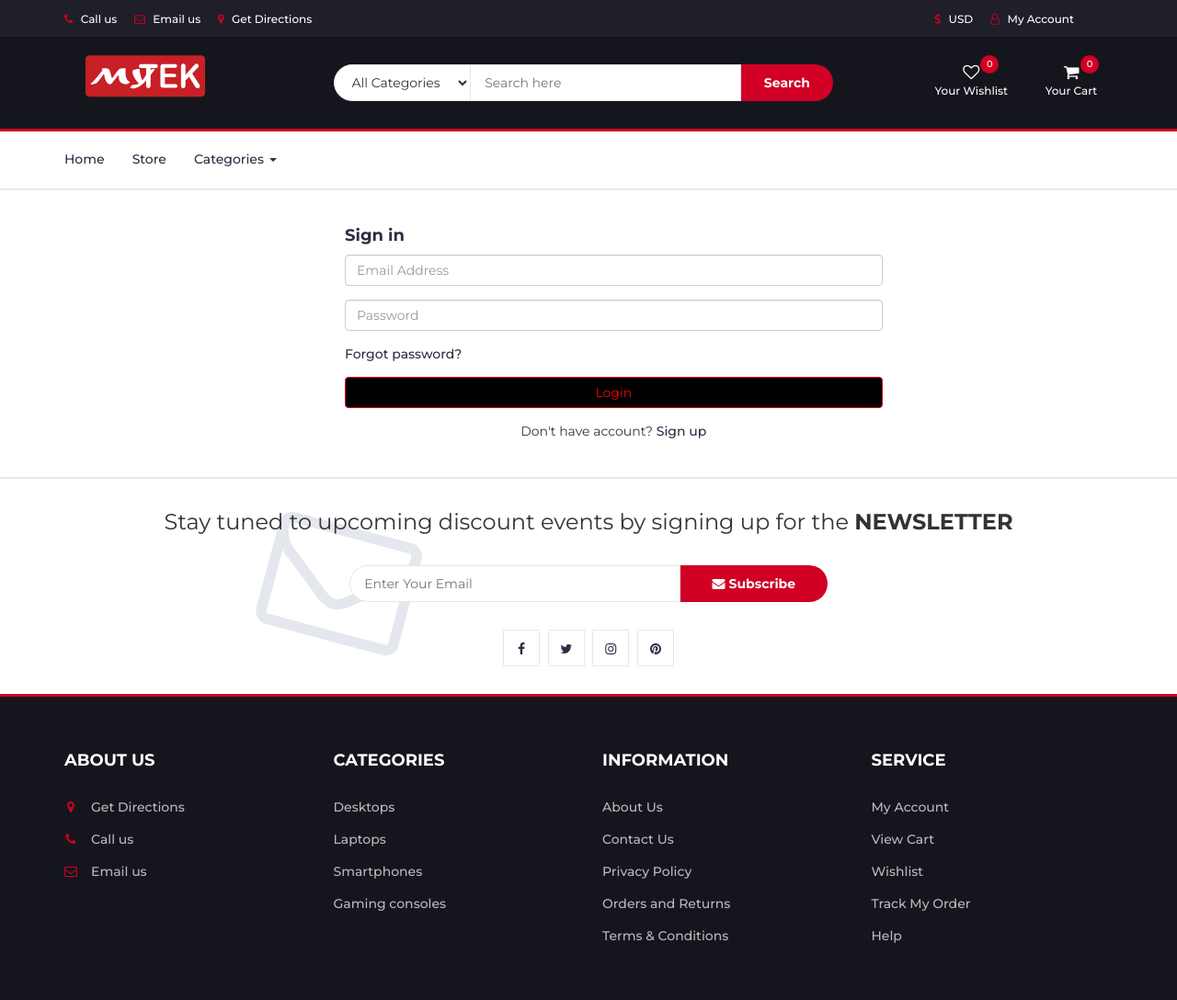
After one commit to hamdi-bouasker/mytek, a Django app: page /accounts/login/ in a window 1280 px wide. The commit adds this page. Shown: the whole page at 92% size. Run offline with Django 3.2, Linux system fonts and the light colour scheme; data comes from the database, SQL or seed files in the repository; both versions use the stored data as it was before the commit; some libraries are stand-ins or nearby versions.

Commit message:
still testing register, login, logout and reset password urls

```diff
--- a/accounts/admin.py
+++ b/accounts/admin.py
@@ -4,7 +4,7 @@
 
 
 class AccountAdmin(UserAdmin):
-    list_display = ('email', 'f_name', 'l_name', 'username', 'last_login', 'date_joined', 'is_active')
+    list_display = ('email', 'f_name', 'l_name', 'last_login', 'date_joined', 'is_active')
     list_display_links = ('email', 'f_name', 'l_name')
     readonly_fields = ('last_login', 'date_joined')
     ordering = ('-date_joined',)
--- /dev/null
+++ b/accounts/urls.py
@@ -0,0 +1,11 @@
+from django.urls import path
+from . import views
+
+urlpatterns = [
+  path('register/', views.register, name='register'),
+  path('login/', views.login, name='login'),
+  path('logout/', views.logout, name='logout'),
+  path('activate/<uidb64>/<token>/', views.activate, name='activate'),
+  path('dashboard/', views.dashboard, name='dashboard'),
+  path('forgot_password/', views.forgot_password, name='forgot_password'),
+]
--- a/accounts/views.py
+++ b/accounts/views.py
@@ -1,3 +1,114 @@
-from django.shortcuts import render
+from accounts.models import Account
+from accounts.forms import RegistrationForm
+from django.shortcuts import render, redirect
+from .forms import RegistrationForm
+from django.utils.http import urlsafe_base64_encode, urlsafe_base64_decode
+from django.utils.encoding import force_bytes
+from django.template.loader import render_to_string
+from django.core.mail import EmailMessage
+from django.contrib.auth.tokens import default_token_generator
+from django.contrib.auth.decorators import login_required
+from django.contrib.sites.shortcuts import get_current_site
+from django.contrib import messages, auth
 
-# Create your views here.
+
+
+def register(request):
+    if request.method == 'POST':
+        form = RegistrationForm(request.POST)
+        if form.is_valid():
+            f_name = form.cleaned_data['f_name']
+            l_name = form.cleaned_data['l_name']
+            email = form.cleaned_data['email']
+            # username = form.cleaned_data['email'].split('@')
+            password = form.cleaned_data['password']
+            user = Account.objects.create_user(f_name=f_name, l_name=l_name, email=email, password=password)
+            user.is_active = False
+            user.save()
+
+            current_site = get_current_site(request)
+            mail_subject = 'Please click the link below to activate your account.'
+            message = render_to_string('accounts/register_verification_email.html', {
+                'user':user,
+                'domain': current_site,
+                'uid': urlsafe_base64_encode(force_bytes(user.pk)),
+                'token': default_token_generator.make_token(user),
+            })
+            to_email = email
+            send_email = EmailMessage(mail_subject, message, to=[to_email])
+            send_email.fail_silently = False
+            send_email.send()
+
+            return redirect('/accounts/login/?command=verification&email='+email)
+
+        else:
+            form = RegistrationForm()
+        return render(request, 'accounts/register.html', {'form':form})
+    else:
+        form = RegistrationForm()
+        return render(request, 'accounts/register.html', {'form':form})
+
+def activate(request, uidb64, token):
+    try:
+        uid = urlsafe_base64_decode(uidb64).decode()
+        user = Account._default_manager.get(pk=uid)
+    except(TypeError, ValueError, OverflowError, Account.DoesNotExist):
+        user = None
+
+    if user is not None and default_token_generator.check_token(user, token):
+        user.is_active = True
+        user.save()
+        messages.success(request, 'Your account is activated.')
+        return redirect('login')
+    else:
+        messages.error(request, 'Invalid activation link! Please try again.')
+        return redirect('register')
+
+def login(request):
+    if request.method == 'POST':
+        email = request.POST['email']
+        password = request.POST['password']
+        user = auth.authenticate(email=email, password=password)
+        if user is not None:
+            auth.login(request, user)
+            messages.success(request, 'You are now logged in.')
+            return redirect('dashboard')
+        else:
+            messages.error(request, 'Invalid credentials!')
+            return redirect('login')
+    else:
+        return render(request, 'accounts/login.html')
+
+@login_required(login_url='login')
+def logout(request):
+    auth.logout(request)
+    messages.success('Your are logged out.')
+    return redirect('login')
+
+@login_required(login_url='login')
+def dashboard(request):
+    return render('accounts/dashboard.html')
+
+def forgot_password(request):
+    if request.method == 'POST':
+        email = request.POST['email']
+        if Account.objects.filter(email=email).exists():
+            user = Account.objects.get(email__exact=email)
+            current_site = get_current_site(request)
+            mail_subject = 'Please click the link below to reset your password.'
+            message = render_to_string('accounts/password_reset_email.html', {
+                'user':user,
+                'domain': current_site,
+                'uid': urlsafe_base64_encode(force_bytes(user.pk)),
+                'token': default_token_generator.make_token(user),
+            })
+            to_email = email
+            send_email = EmailMessage(mail_subject, message, to=[to_email])
+            send_email.send()
+            messages.success(request, 'If your account exists, you will receive a reset password link shortly.')
+            return redirect('login')
+        else:
+            messages.error(request, 'Invalid email address. Please check for typos and submit another password reset request.')
+            return redirect('forgot_password')
+    else:
+        return render(request, 'accounts/forgotpassword.html')
--- a/mytek/urls.py
+++ b/mytek/urls.py
@@ -18,11 +18,14 @@
 from django.conf.urls.static import static
 from django.conf import settings
 from . import views
+
+
 urlpatterns = [
     path('admin/', admin.site.urls),
     path('', views.index, name='index'),
     path('store/', include("store.urls")),
     path('cart/', include("cart.urls")),
+    path('accounts/', include("accounts.urls")),
 ]
 urlpatterns += static(settings.STATIC_URL, document_root=settings.STATIC_ROOT)
 urlpatterns += static(settings.MEDIA_URL, document_root=settings.MEDIA_ROOT)
--- a/static/css/style.css
+++ b/static/css/style.css
@@ -2010,10 +2010,6 @@
   color: #B9BABC;
 }
 
-#bottom-footer {
-  background: #1E1F29;
-}
-
 .footer {
   margin: 30px 0px;
 }
@@ -2042,23 +2038,6 @@
 
 .footer-links li a:hover {
   color: #D10024;
-}
-
-.copyright {
-  margin-top: 30px;
-  display: block;
-  font-size: 12px;
-}
-
-.footer-payments li {
-  display: inline-block;
-  margin-right: 5px;
-}
-
-.footer-payments li a {
-  color: #15161D;
-  font-size: 36px;
-  display: block;
 }
 
 /*=========================================================
--- a/static/css/ui.css
+++ b/static/css/ui.css
@@ -189,4 +189,10 @@
   margin-right: 5px;
   display: block;
 }
+
+#signup-section {
+  width: 600px;
+  margin: auto;
+}
+
 /*# sourceMappingURL=ui.css.map */
--- /dev/null
+++ b/templates/accounts/login.html
@@ -0,0 +1,48 @@
+{% extends "base.html" %}
+
+{% block content %}
+
+<!-- container -->
+<div class="container center" style="justify-content:center; padding-left:25%;">
+
+{% if request.GET.command == 'verification' %}
+
+<div class="container mx-auto" role="alert"  style="width:70%; margin-top:40px;">
+
+<p>Thank you for registering an account with us. Go to {{ request.GET.email }} and click on the activation link.</p>
+
+</div>
+
+{% else %}
+
+
+	<div class="card mx-auto" style="width:70%; margin-top:40px;">
+      <div class="card-body">
+
+      <h4 class="card-title mb-4">Sign in</h4>
+      {% include 'includes/alerts.html' %}
+
+      <form action="{% url 'login' %}" method='POST'>
+      {% csrf_token %}
+          <div class="form-group">
+			 <input type="email" class="form-control" placeholder="Email Address" >
+          </div> <!-- form-group// -->
+          <div class="form-group">
+			<input type="password" class="form-control" placeholder="Password" >
+          </div> <!-- form-group// -->
+
+          <div class="form-group">
+          	<a href="{% url 'forgot_password' %}" class="float-right">Forgot password?</a>
+
+          </div> <!-- form-group form-check .// -->
+          <div class="form-group">
+              <button type="submit" class="btn btn-primary btn-block" style="background-color:black; color:red; border-color: #D10024;"> Login  </button>
+          </div> <!-- form-group// -->
+      </form>
+      </div> <!-- card-body.// -->
+       <p style="text-align:center;">Don't have account? <a href="{% url 'register' %}">Sign up</a></p>
+    </div> <!-- card .// -->
+    {% endif %}
+</div>
+
+{% endblock content %}
--- /dev/null
+++ b/templates/includes/alerts.html
@@ -0,0 +1,11 @@
+{% if messages %}
+    {% for message in messages %}
+<div id="message" class="container">
+    <div {% if message.tags %} class="alert alert-{{ message.tags }}"{% endif %} role="alert">
+        <button type="button" class="close" data-dismiss="alert"><span aria-hidden="true">&times;</span></button>
+        {% if message.level == DEFAULT_MESSAGE_LEVELS.ERROR %}Important: {% endif %}
+        {{ message }}
+    </div>
+    <div>
+    {% endfor %}
+{% endif %}
--- a/templates/includes/footer.html
+++ b/templates/includes/footer.html
@@ -45,9 +45,8 @@
 						<div class="col-md-3 col-xs-6">
 							<div class="footer">
 								<h3 class="footer-title">About Us</h3>
-								<p>MyTech, your technology.</p>
 								<ul class="footer-links">
-									<li><a href="#"><i class="fa fa-map-marker"></i>1234 Django Ave </a></li>
+									<li><a href="https://g.page/DjangoGuitars?share" target="_blank"><i class="fa fa-map-marker"></i>Get Directions </a></li>
 									<li><a href="tel:+012456789"><i class="fa fa-phone"></i>Call us</a></li>
 									<li><a href="mailto:email@example.com"><i class="fa fa-envelope-o"></i>Email us</a></li>
 								</ul>
@@ -98,30 +97,5 @@
 				<!-- /container -->
 			</div>
 			<!-- /top footer -->
-
-			<!-- bottom footer -->
-			<div id="bottom-footer" class="section">
-				<div class="container">
-					<!-- row -->
-					<div class="row">
-						<div class="col-md-12 text-center">
-							<ul class="footer-payments">
-								<li><a href="#"><i class="fa fa-cc-visa"></i></a></li>
-								<li><a href="#"><i class="fa fa-credit-card"></i></a></li>
-								<li><a href="#"><i class="fa fa-cc-paypal"></i></a></li>
-								<li><a href="#"><i class="fa fa-cc-mastercard"></i></a></li>
-								<li><a href="#"><i class="fa fa-cc-discover"></i></a></li>
-								<li><a href="#"><i class="fa fa-cc-amex"></i></a></li>
-							</ul>
-							<span class="copyright">
-								 <a target="_blank" href="#">MyTech</a>
-							</span>
-						</div>
-					</div>
-						<!-- /row -->
-				</div>
-				<!-- /container -->
-			</div>
-			<!-- /bottom footer -->
 		</footer>
 		<!-- /FOOTER -->
--- a/templates/includes/navbar.html
+++ b/templates/includes/navbar.html
@@ -5,13 +5,24 @@
 			<div id="top-header">
 				<div class="container">
 					<ul class="header-links pull-left">
-						<li><a href="#"><i class="fa fa-phone"></i> +0123456789</a></li>
-						<li><a href="#"><i class="fa fa-envelope-o"></i> email@email.com</a></li>
-						<li><a href="#"><i class="fa fa-map-marker"></i> 1234 Django Ave</a></li>
+						<li><a href="tel:+012456789"><i class="fa fa-phone"></i> Call us</a></li>
+						<li><a href="mailto:email@example.com"><i class="fa fa-envelope-o"></i> Email us</a></li>
+						<li><a href="https://g.page/DjangoGuitars?share" target="_blank"><i class="fa fa-map-marker"></i> Get Directions</a></li>
 					</ul>
-					<ul class="header-links pull-right">
+					<ul class="header-links pull-right" style="margin-right:3em;">
 						<li><a href="#"><i class="fa fa-dollar"></i> USD</a></li>
-						<li><a href="#"><i class="fa fa-user-o"></i> My Account</a></li>
+						<li class="dropdown">
+						<a class="dropdown-toggle" data-toggle="dropdown" href="#"><i class="fa fa-user-o"></i> My Account</a>
+						<ul class="dropdown-menu" style="background-color:black; color:red;">
+						{% if user.is_authenticated %}
+						<li><a href="{% url 'dashboard' %}" style="background-color:black; color:white;" onMouseOver="this.style.color='red'" onMouseOut="this.style.color='white'">Dashboard</a></li>
+						<li><a href="{% url 'logout' %}" style="background-color:black; color:white;" onMouseOver="this.style.color='red'" onMouseOut="this.style.color='white'">Logout</a></li>
+						{% else %}
+						<li><a href="{% url 'login' %}" style="background-color:black; color:white;" onMouseOver="this.style.color='red'" onMouseOut="this.style.color='white'">Login</a></li>
+						<li><a href="{% url 'register' %}" style="background-color:black; color:white;" onMouseOver="this.style.color='red'" onMouseOut="this.style.color='white'">Register</a></li>
+						{% endif %}
+						</ul>
+					</li>
 					</ul>
 				</div>
 			</div>
```
Also changed, not shown: accounts/forms.py (added, +31 -0 lines), accounts/models.py (+5 -9 lines), mytek/settings.py (+12 -0 lines), templates/accounts/dashboard.html (added, +99 -0 lines), templates/accounts/register.html (added, +62 -0 lines), templates/accounts/register_verification_email.html (added, +17 -0 lines), accounts/migrations/0002_remove_account_username.py (added), accounts/migrations/0003_remove_account_phone_num.py (added), db.sqlite3, templates/accounts/logout.html (added).
